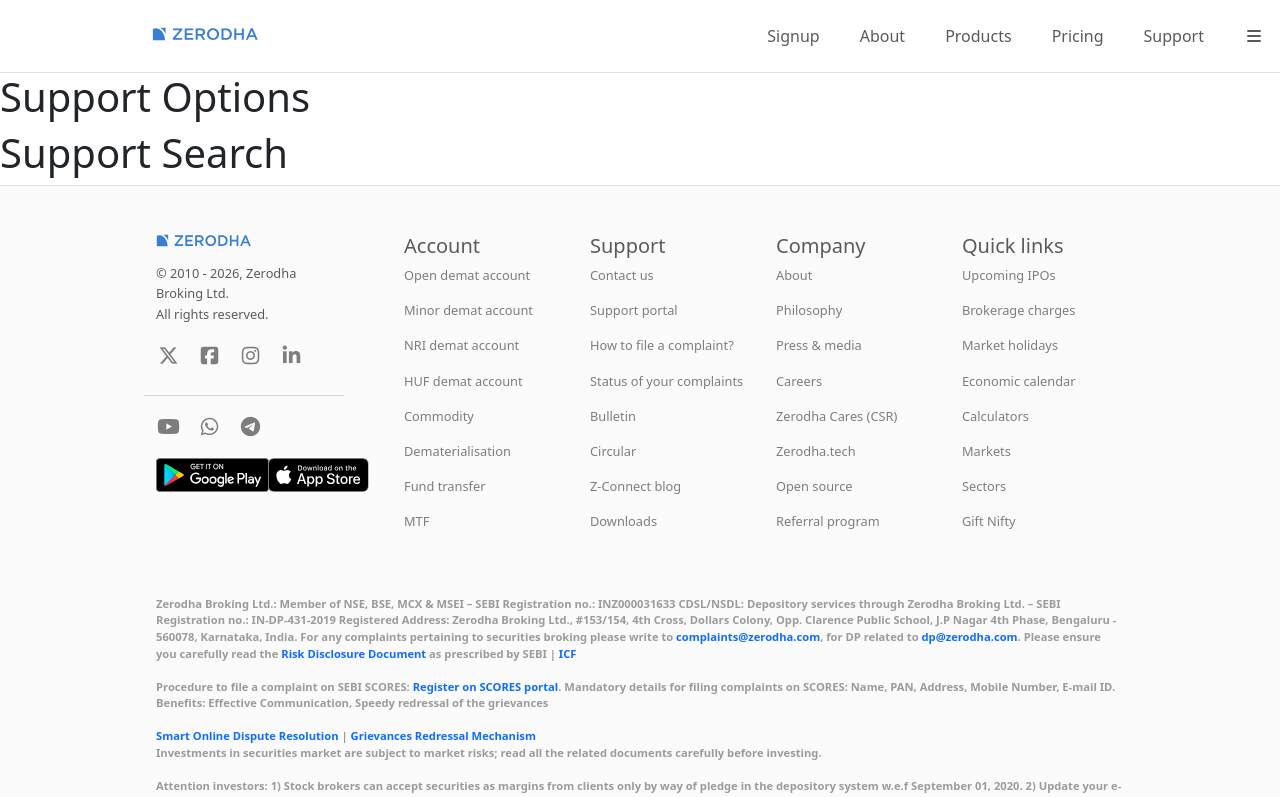
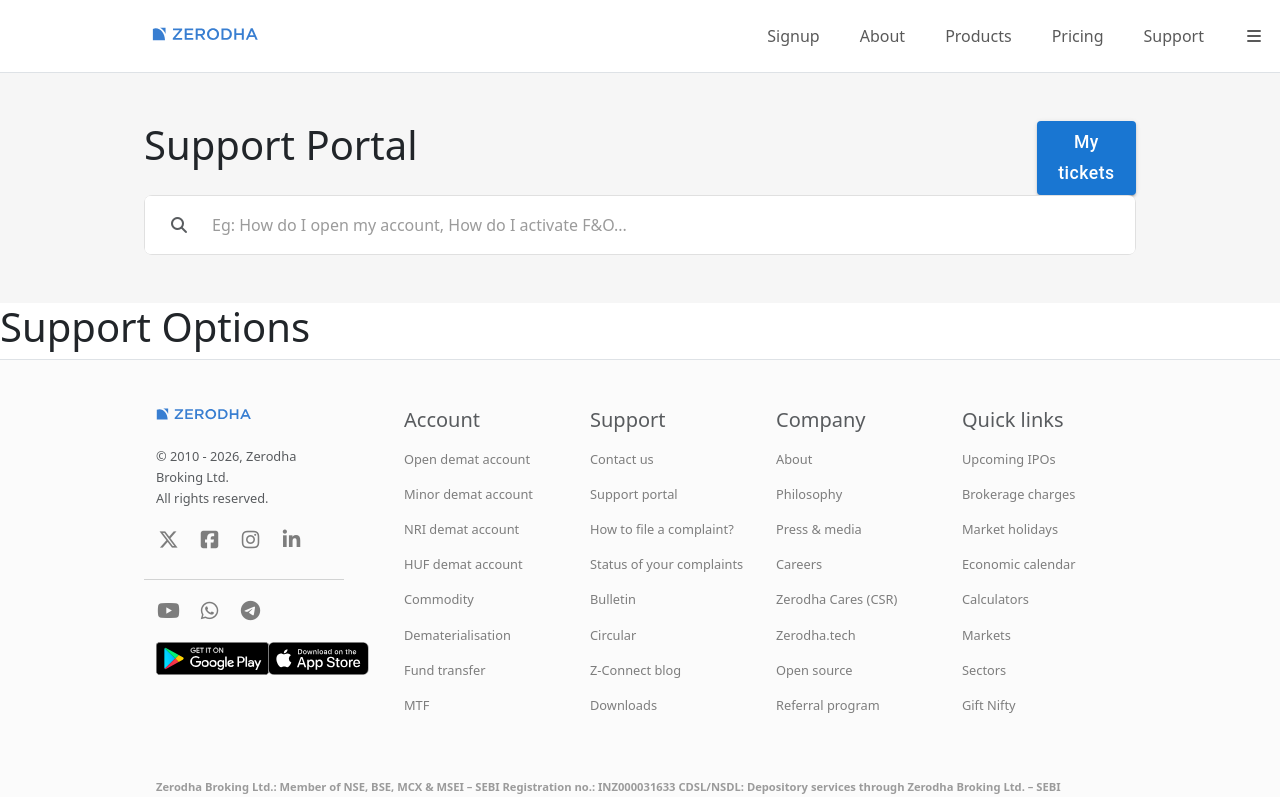
Before and after one commit to Deo-Ashish/Niveshi, a React (Vite) app in the folder frontend/: page /support in a window 1280 px wide. Shown: the top 797 px of the page. Built offline with nearby package versions, Linux system fonts and the light colour scheme.

Commit message:
support done

```diff
--- a/frontend/index.html
+++ b/frontend/index.html
@@ -19,10 +19,10 @@
 <body>
     <div id="root"></div>
     <script type="module" src="/src/main.jsx"></script>
-
     <script
         src="https://cdn.jsdelivr.net/npm/bootstrap@5.3.8/dist/js/bootstrap.bundle.min.js"
         integrity="sha384-FKyoEForCGlyvwx9Hj09JcYn3nv7wiPVlz7YYwJrWVcXK/BmnVDxM+D2scQbITxI"
-        crossorigin="anonymous"></script>
+        crossorigin="anonymous">
+    </script>
 </body>
 </html>
--- a/frontend/src/landing_page/Footer.css
+++ b/frontend/src/landing_page/Footer.css
@@ -22,3 +22,7 @@
 .footer-link:hover i {
   color: #387ed1;
 }
+
+ h5, .logo{
+  padding-bottom: 10px;
+}
--- a/frontend/src/landing_page/Footer.jsx
+++ b/frontend/src/landing_page/Footer.jsx
@@ -12,7 +12,7 @@
           <div className="row pe-5">
             <img
               src="media/images/logo.svg"
-              className="mb-3"
+              className="mb-3 logo"
               style={{ width: "60%" }}
             />
             <p style={{ fontSize: "0.8rem", lineHeight: "1.3rem" }}>
--- /dev/null
+++ b/frontend/src/landing_page/support/Support.css
@@ -0,0 +1,9 @@
+.form-control:focus {
+  border-color: #e0e0e0;
+  box-shadow: none;
+}
+
+.search-input::placeholder {
+  color: #9b9b9b;
+  opacity: 1;
+}
--- a/frontend/src/landing_page/support/SupportPage.jsx
+++ b/frontend/src/landing_page/support/SupportPage.jsx
@@ -7,8 +7,8 @@
 function SupportPage() {
   return (
     <>
+      <SupportSearch />
       <SupportOptions />
-      <SupportSearch />
     </>
   );
 }
--- a/frontend/src/landing_page/support/SupportSearch.jsx
+++ b/frontend/src/landing_page/support/SupportSearch.jsx
@@ -1,7 +1,49 @@
-import React from 'react'
+import React from "react";
+import Button from "@mui/material/Button";
+import "./Support.css";
 
 function SupportSearch() {
-    return ( <h1>Support Search</h1> );
+  return (
+    <div
+      className="container-fluid px-5"
+      style={{ backgroundColor: "#F6F6F6" }}
+    >
+      <div className="row p-5 pb-0 mx-5">
+        <div className="col-6 px-0 mb-3">
+          <h1>Support Portal</h1>
+        </div>
+        <div className="col-6 text-end px-0">
+          <Button
+            sx={{
+              textTransform: "none",
+              fontSize: "1.1rem",
+              width: "20%",
+            }}
+            variant="contained"
+          >
+            My tickets
+          </Button>
+        </div>
+        <div
+          className="input-group px-0 mb-5"
+          style={{ height: "60px", borderRadius: "8px", overflow: "hidden" }}
+        >
+          <span
+            className="input-group-text  bg-white ps-4"
+            style={{ border: "1px solid #e0e0e0", borderRight: "none" }}
+          >
+            <i className="fa-solid fa-magnifying-glass text-muted"></i>
+          </span>
+          <input
+            type="text"
+            className="form-control search-input"
+            style={{ border: "1px solid #e0e0e0", borderLeft: "none" }}
+            placeholder="Eg: How do I open my account, How do I activate F&O..."
+          />
+        </div>
+      </div>
+    </div>
+  );
 }
 
 export default SupportSearch;
```
